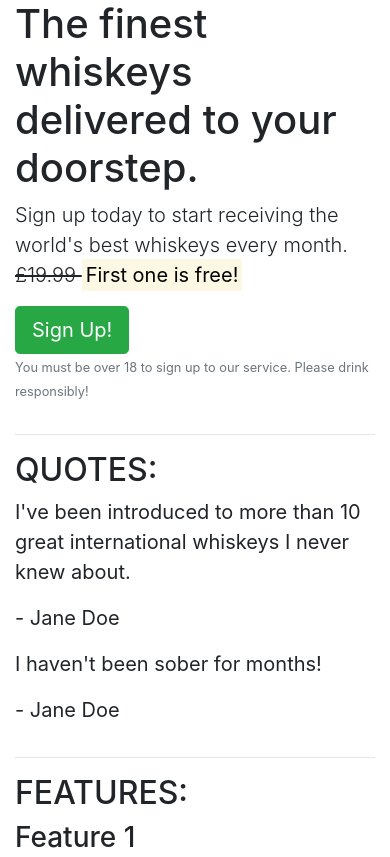
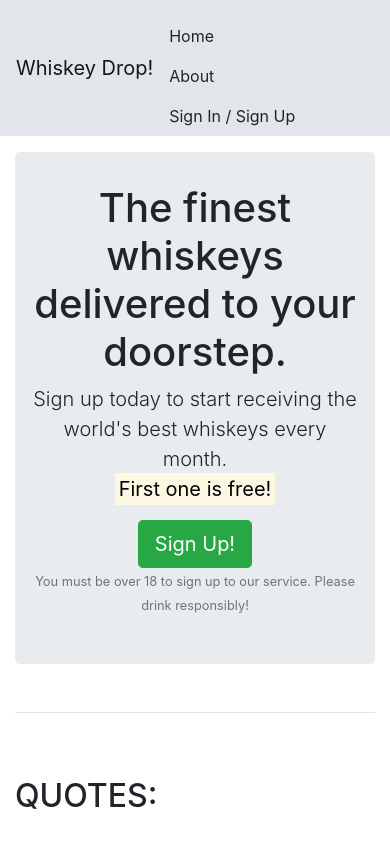
Before and after one commit to jrdnbrkfld/bootstrap, a plain HTML site: page index.html in a window 390 px wide. Shown: the top 857 px of the page. Drawn offline with nearby package versions, Linux system fonts and the light colour scheme.

Commit message:
add navbar/add jumbotron & responsiveness

```diff
--- a/index.html
+++ b/index.html
@@ -9,14 +9,28 @@
 </head>
 
 <body>
-    <article class="container">
+    <nav class="navbar navbar-light btn-light navbar-expand-sm">
+        <a href="/" class="navbar-brand">Whiskey Drop!</a>
+        <ul class="navbar-nav mr-auto">
+            <li class="active nav-item mr-2"><a class="nav-link" href="/"></a>Home</li>
+            <li class="nav-item mr-2"><a class="nav-link" href="/about"></a>About</li>
+            <li class="nav-item mr-2 d-block d-sm-none"><a class="nav-link" href="/login"></a>Sign In / Sign Up</li>
+        </ul>
+        <div class="d-none d-md-block">
+            <p class="navbar-text my-auto mr-2"><i>Great Whiskey delivered to your door!</i></p>
+            <a href="/login">Sign In / Sign Up</a>
+        </div>
+    </nav>
+    <article class="container mt-3">
         <!-- Callout -->
         <div class="row">
             <div class="col-12">
-                <section class="callout">
+                <section class="callout jumbotron text-center">
                     <h1>The finest whiskeys delivered to your doorstep.</h1>
-                    <p class="lead">Sign up today to start receiving the world's best whiskeys every month.
-                    <s>£19.99 </s><strong><mark>First one is free!</mark></strong></p>
+                        <p class="lead">Sign up today to start receiving the world's best whiskeys every month.
+                        <s class="d-none d-sm-inline">£19.99</s>
+                        <span class="d-inline d-sm-none"><br></span>
+                        <strong><mark>First one is free!</mark></strong></p>
                     <button class="btn btn-success btn-lg">Sign Up!</button>
                     <p class="text-muted"><small>You must be over 18 to sign up to our service.
                     Please drink responsibly!</small></p>
@@ -29,7 +43,7 @@
         <!-- Quotes -->
         <section class="quotes">
             <div class="row">
-                <div class="col-12">
+                <div class="col-12 my-5">
                     <h2 class="text-uppercase">Quotes:</h2>
                 </div>
             </div>
@@ -55,7 +69,7 @@
         <section class="features">
             <div class="row">
                 <div class="col-12">
-                    <h2 class="text-uppercase">Features:</h2>
+                    <h2 class="text-uppercase my-5">Features:</h2>
                 </div>
             </div>
             <div class="row">
```
